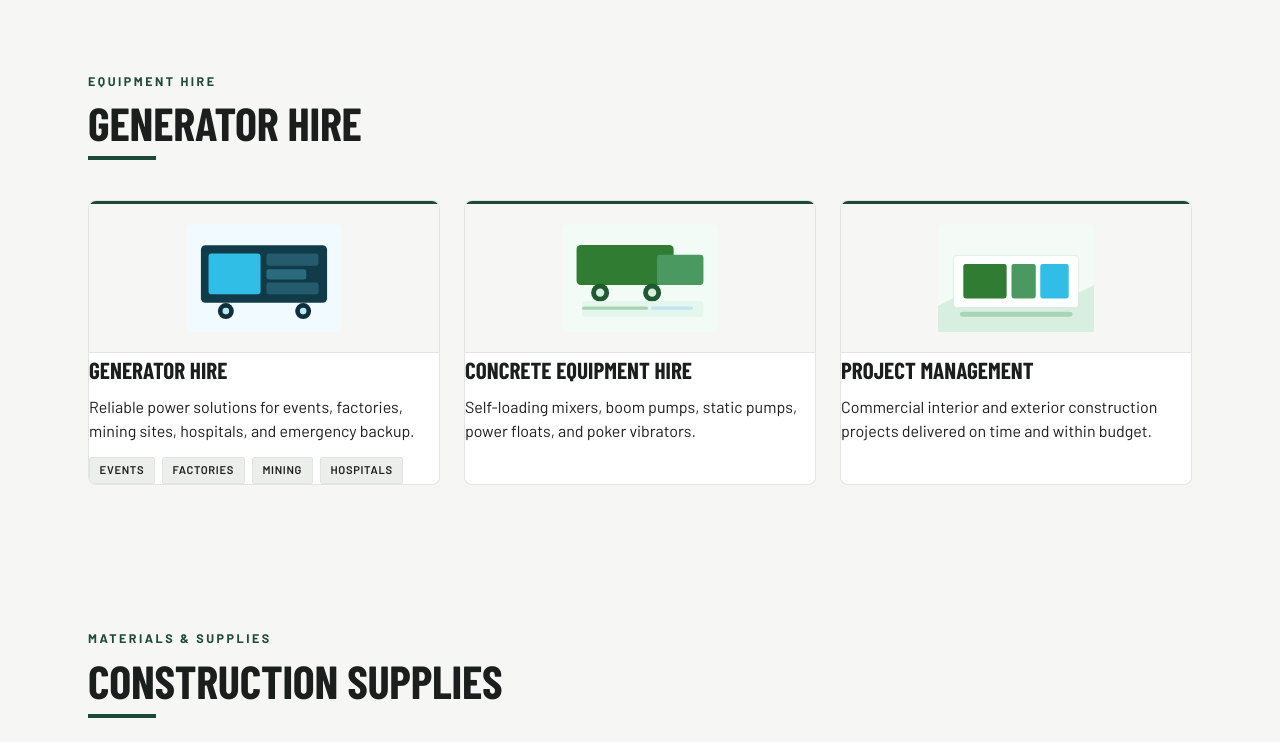
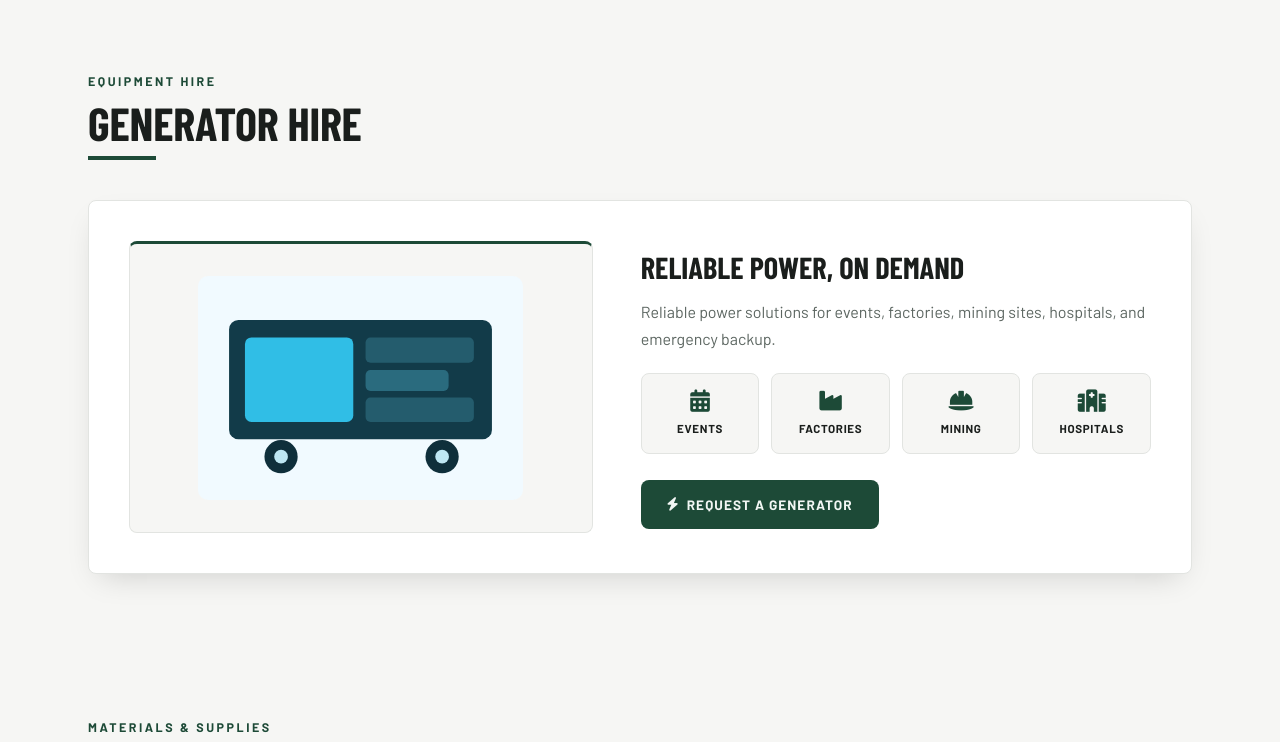
Before and after one commit to TKay25/Genspech, a Flask app: page / in a window 1280 px wide. Shown: the part 1777-2519 px from the top of the page. Run offline with Flask 3, Linux system fonts and the light colour scheme; some web fonts are replaced.

Commit message:
Update index.html

```diff
--- a/templates/index.html
+++ b/templates/index.html
@@ -274,21 +274,33 @@
     .media-card .body { padding: 1.25rem 1.25rem 1.4rem; }
     .media-card .body p { color: var(--muted-foreground); font-size: .92rem; line-height: 1.6; }
 
-    /* ============ SERVICES ============ */
-    .service-grid { display: grid; grid-template-columns: repeat(3, 1fr); gap: 1.5rem; }
-    .service-top {
-      background: var(--bg); border-bottom: 1px solid var(--border); border-top: 3px solid var(--primary);
-      height: 9.5rem; display: flex; align-items: center; justify-content: center; padding: 1.25rem;
+    /* ============ SERVICES / GENERATOR ============ */
+    .gen-feature {
+      display: grid; grid-template-columns: 1fr 1.1fr; gap: 3rem; align-items: center;
+      background: var(--card); border: 1px solid var(--border); border-radius: var(--radius);
+      padding: 2.5rem; box-shadow: var(--shadow-md);
     }
-    .service-top img { max-height: 100%; max-width: 100%; object-fit: contain; }
-    .service-card .body h3 { font-family: var(--font-head); font-weight: 800; font-size: 1.45rem; text-transform: uppercase; color: var(--foreground); margin-bottom: .45rem; }
-    .uses { display: flex; flex-wrap: wrap; gap: .45rem; margin-top: .9rem; }
-    .uses span {
-      background: var(--muted); border: 1px solid var(--border); color: var(--foreground);
-      font-size: .7rem; font-weight: 600; text-transform: uppercase; letter-spacing: .06em;
-      padding: .25rem .6rem; border-radius: 2px;
+    .gen-visual {
+      background: var(--bg); border: 1px solid var(--border); border-top: 3px solid var(--primary);
+      border-radius: var(--radius); display: flex; align-items: center; justify-content: center;
+      padding: 2rem; min-height: 18rem;
     }
-    @media (max-width: 900px) { .service-grid { grid-template-columns: 1fr; } }
+    .gen-visual img { max-width: 100%; max-height: 14rem; object-fit: contain; }
+    .gen-content h3 { font-family: var(--font-head); font-weight: 800; font-size: 1.9rem; text-transform: uppercase; color: var(--foreground); margin-bottom: .5rem; }
+    .gen-content > p { color: var(--muted-foreground); font-size: 1rem; line-height: 1.7; margin-bottom: 1.3rem; max-width: 34rem; }
+    .gen-icons { display: grid; grid-template-columns: repeat(4, 1fr); gap: .75rem; margin-bottom: 1.6rem; }
+    .gen-icon {
+      background: var(--bg); border: 1px solid var(--border); border-radius: var(--radius);
+      padding: 1rem .5rem; text-align: center;
+      transition: transform .2s, box-shadow .2s, border-color .2s;
+    }
+    .gen-icon:hover { transform: translateY(-2px); border-color: var(--primary); box-shadow: var(--shadow-sm); }
+    .gen-icon i { font-size: 1.4rem; color: var(--primary); margin-bottom: .45rem; display: block; }
+    .gen-icon span { display: block; font-size: .72rem; font-weight: 700; text-transform: uppercase; letter-spacing: .06em; color: var(--foreground); }
+    @media (max-width: 900px) {
+      .gen-feature { grid-template-columns: 1fr; gap: 1.5rem; padding: 1.5rem; }
+      .gen-icons { grid-template-columns: repeat(2, 1fr); }
+    }
 
     /* ============ SUPPLIES ============ */
     .supplies-grid { display: grid; grid-template-columns: repeat(3, 1fr); gap: 1.5rem; }
@@ -661,28 +673,20 @@
         <h2 class="section-title">Generator Hire</h2>
         <div class="title-bar"></div>
       </div>
-      <div class="service-grid">
-        <div class="card service-card reveal">
-          <div class="service-top"><img src="{{ url_for('static', filename='images/fleet-generator.svg') }}" alt="Generator" loading="lazy" /></div>
-          <div class="body">
-            <h3>Generator Hire</h3>
-            <p>Reliable power solutions for events, factories, mining sites, hospitals, and emergency backup.</p>
-            <div class="uses"><span>Events</span><span>Factories</span><span>Mining</span><span>Hospitals</span></div>
+      <div class="gen-feature reveal">
+        <div class="gen-visual">
+          <img src="{{ url_for('static', filename='images/fleet-generator.svg') }}" alt="Generator" loading="lazy" />
+        </div>
+        <div class="gen-content">
+          <h3>Reliable Power, On Demand</h3>
+          <p>Reliable power solutions for events, factories, mining sites, hospitals, and emergency backup.</p>
+          <div class="gen-icons">
+            <div class="gen-icon"><i class="fas fa-calendar-days"></i><span>Events</span></div>
+            <div class="gen-icon"><i class="fas fa-industry"></i><span>Factories</span></div>
+            <div class="gen-icon"><i class="fas fa-hard-hat"></i><span>Mining</span></div>
+            <div class="gen-icon"><i class="fas fa-hospital"></i><span>Hospitals</span></div>
           </div>
-        </div>
-        <div class="card service-card reveal">
-          <div class="service-top"><img src="{{ url_for('static', filename='images/fleet-concrete.svg') }}" alt="Concrete Equipment" loading="lazy" /></div>
-          <div class="body">
-            <h3>Concrete Equipment Hire</h3>
-            <p>Self-loading mixers, boom pumps, static pumps, power floats, and poker vibrators.</p>
-          </div>
-        </div>
-        <div class="card service-card reveal">
-          <div class="service-top"><img src="{{ url_for('static', filename='images/fleet-infrastructure.svg') }}" alt="Infrastructure" loading="lazy" /></div>
-          <div class="body">
-            <h3>Project Management</h3>
-            <p>Commercial interior and exterior construction projects delivered on time and within budget.</p>
-          </div>
+          <a class="btn btn-primary" href="#quote"><i class="fas fa-bolt"></i> Request a Generator</a>
         </div>
       </div>
     </div>
```
